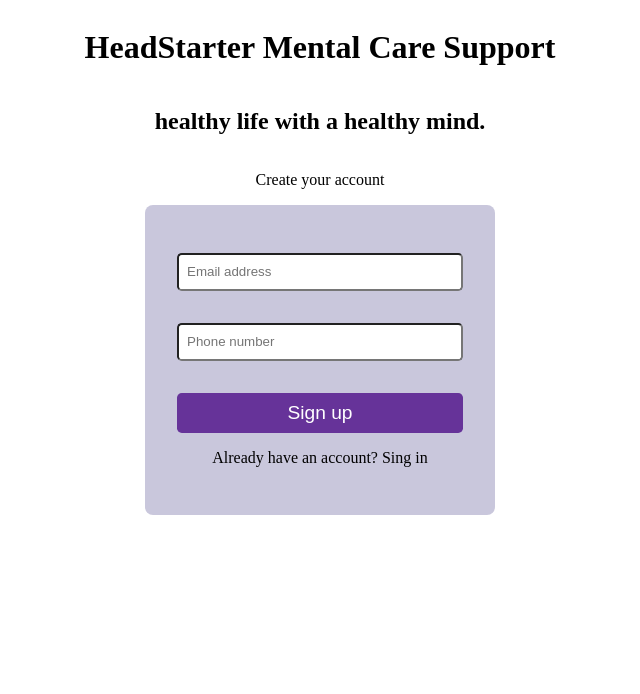
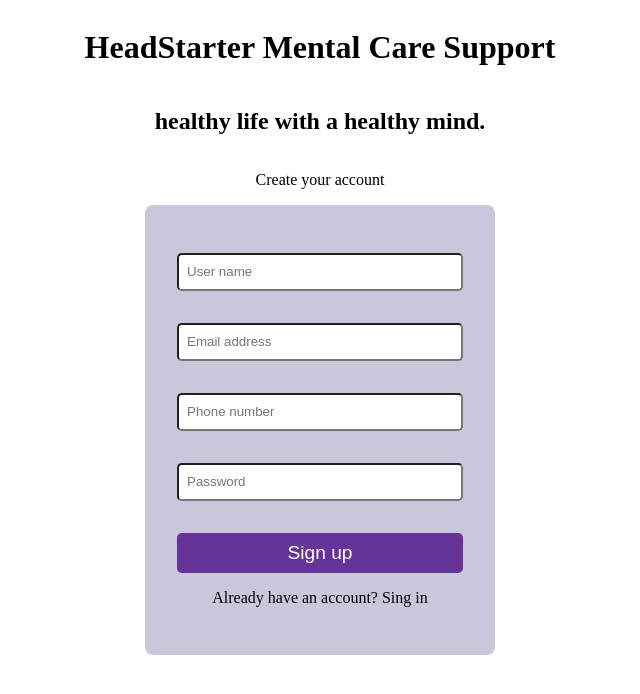
Before and after one commit to JulieWilly/customer-support_AI, a Next.js app: page /Sign_up in a window 1280 px wide. Shown: the top 694 px of the page, without its empty margins (320-960 px from the left). Built offline with nearby package versions, Linux system fonts and the light colour scheme; no server answers.

Commit message:
adding functionality to create a collection of other user details.

```diff
--- a/app/Sign_up/auth.css
+++ b/app/Sign_up/auth.css
@@ -81,3 +81,12 @@ padding-inline-start: .5rem;
     background-color:#663399;
     color: white;
 }
+
+
+.toAccounts i span{
+    text-decoration: underline;
+}
+
+.toAccounts i span:hover{
+    color: blue;
+}
--- a/app/Sign_up/page.jsx
+++ b/app/Sign_up/page.jsx
@@ -1,44 +1,54 @@
-'use client'
-import React, { useState} from 'react';
-import './auth.css'
-import auth from '@/config';
-import { createUserWithEmailAndPassword } from 'firebase/auth';
-import Link from 'next/link';
-import { useRouter } from 'next/navigation';
+"use client";
+import React, { useState } from "react";
+import "./auth.css";
+import { auth, firestore } from "@/config";
+
+import { createUserWithEmailAndPassword } from "firebase/auth";
+import { ToastContainer, toast } from "react-toastify";
+import "react-toastify/dist/ReactToastify.css";
+import { useRouter } from "next/navigation";
+import { doc, setDoc } from "@firebase/firestore";
 const Login = () => {
-  const [emailInput, setEmail] = useState('')
-  const [passwordInput, setPassword] = useState()
-  const router = useRouter()
+  const [emailInput, setEmail] = useState("");
+  const [passwordInput, setPassword] = useState();
+  const router = useRouter();
+  const [userName, setUserName] = useState("");
+  const [phone, setPhone] = useState("");
 
-
-    const handleSignUp = async(e) => {
-      e.preventDefault()
+  const handleSubmit = async (e) => {
+    e.preventDefault();
     const email = emailInput;
-      const password = passwordInput
+    const password = passwordInput;
     try {
-       await createUserWithEmailAndPassword(
-         auth,
-         email,
-         password
-       ).then((userCredential) => {
-        const user = userCredential.user
-        const email = user.email;
-        console.log('user - ', userCredential)
-        console.log('email', email)
-
+      await createUserWithEmailAndPassword(auth, email, password)
+        .then((userCredential) => {
+          const user = userCredential.user;
+          console.log("user", user);
+          // save other user details.
+          if (user) {
+            setDoc(doc(firestore, "Users", user.uid), {
+              email: user.email,
+              userName: userName,
+              phone: phone,
+            }).catch((error) => console.log(error));
+            console.log(user.email);
+            console.log(userName);
+            console.log(phone);
+          }
+          toast.success("Account created successfully.", {
+            position: top - center,
+          });
+          router.push("/Sign_in");
         })
         .catch((error) => {
-         const errorCode = error.code;
-         const errorMessage = error.message;
-         console.log(errorCode);
-         console.log(errorMessage);
+          toast.warning(error.message, {
+            position: bottom - center,
           });
-router.push("/Sign_in");
+        });
     } catch (error) {
       console.log(error);
     }
-    }
-
+  };
 
   return (
     <div className="signUpSect">
@@ -46,28 +56,43 @@ router.push("/Sign_in");
       <h2>Healthy life with a healthy mind.</h2>
       <p>Create your account</p>
       <div className="sign_up">
-          <form>
+        <form onSubmit={handleSubmit}>
+          <input
+            type="text"
+            value={userName}
+            onChange={(e) => setUserName(e.target.value)}
+            required
+            placeholder="User name"
+          />
           <input
             type="email"
             value={emailInput}
             onChange={(e) => setEmail(e.target.value)}
+            required
             placeholder="Email address"
+          />
+          <input
+            type="number"
+            value={phone}
+            onChange={(e) => setPhone(e.target.value)}
+            required
+            placeholder="Phone number"
           />
           <input
             type="number"
             value={passwordInput}
             onChange={(e) => setPassword(e.target.value)}
-              placeholder="Phone number"
+            placeholder="Password"
+            required
           />
 
-            <button type="button" onClick={handleSignUp}>
-              Sign up
-            </button>
+          <button>Sign up</button>
           <p>Already have an account? Sing in</p>
         </form>
       </div>
+      <ToastContainer />
     </div>
   );
-}
+};
 
 export default Login;
--- a/config.js
+++ b/config.js
@@ -3,6 +3,7 @@ import { initializeApp } from "firebase/app";
 import { getAnalytics } from "firebase/analytics";
 import { config } from "dotenv";
 import {getAuth} from 'firebase/auth'
+import { getFirestore } from "firebase/firestore";
 config()
 // TODO: Add SDKs for Firebase products that you want to use
 // https://firebase.google.com/docs/web/setup#available-libraries
@@ -21,6 +22,7 @@ const firebaseConfig = {
 
 // Initialize Firebase
 const app = initializeApp(firebaseConfig);
-const analytics = getAnalytics(app);
+const firestore = getFirestore(app)
 const auth = getAuth(app)
-export default auth;
+export  {auth};
+export {firestore}
--- a/package.json
+++ b/package.json
@@ -19,7 +19,8 @@
     "openai": "^4.55.4",
     "react": "^18",
     "react-dom": "^18",
-    "react-icons": "^5.2.1"
+    "react-icons": "^5.2.1",
+    "react-toastify": "^10.0.5"
   },
   "devDependencies": {
     "eslint": "^8",
```
Also changed, not shown: app/Sign_in/page.jsx (+48 -11 lines), 1 other file (tests, documents, lock files or other folders). Lines whose indentation alone changed are shown as unchanged.
